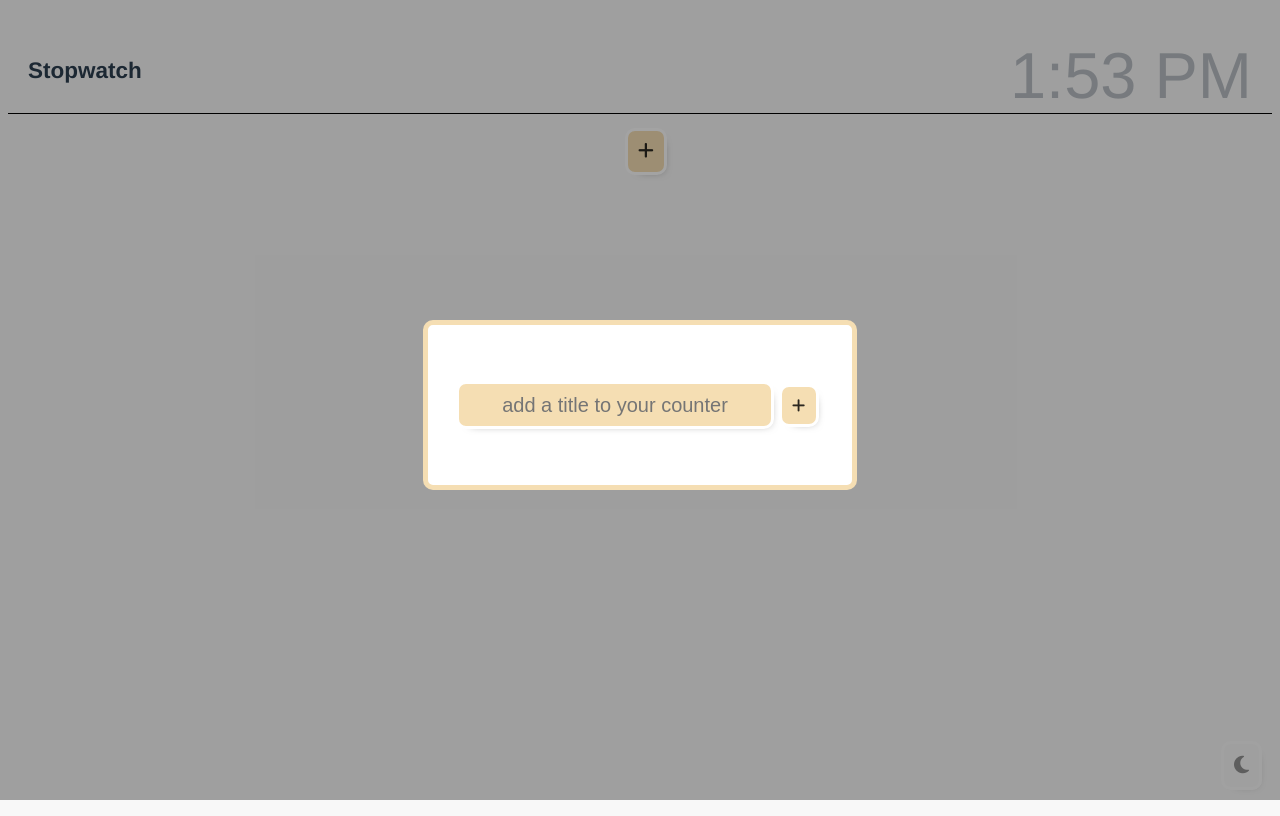
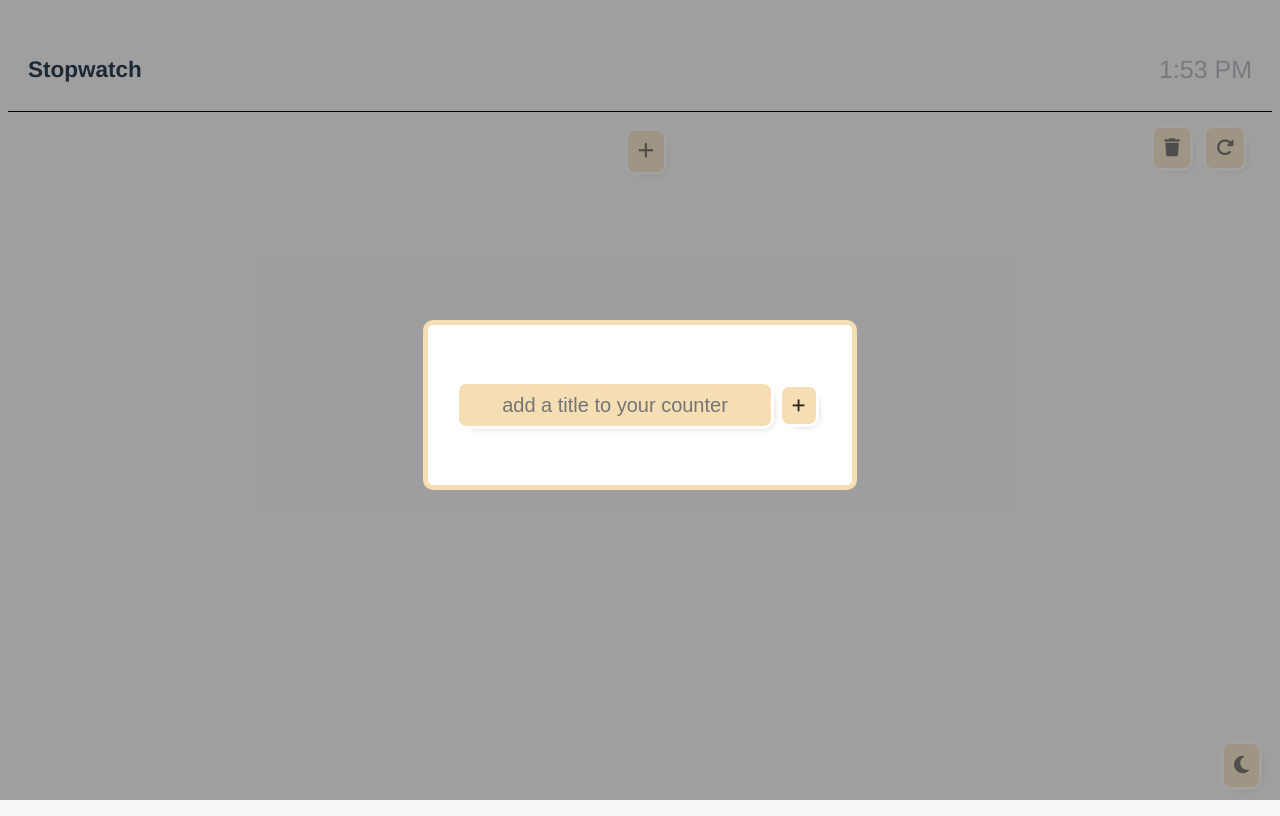
Before and after one commit to DamienLopvet/multiple-chronos, a Vue app: page / in a window 1280 px wide. Built offline with nearby package versions, Linux system fonts and the light colour scheme.

Commit message:
add remove all and reset all options

```diff
--- a/src/assets/style.css
+++ b/src/assets/style.css
@@ -52,12 +52,22 @@
 
 
 }
+.chrono-nav .fa-solid{
+    opacity: 1;
+    transition: all 200ms;
+
+}
+.chrono-nav .fa-solid:hover{
+    opacity: 0.6;
+    transition: all 200ms;
+
+}
 .dark{
 background-color: #000c!important;
 color:#fff;
 transition: background-color 400ms
 }
-.color-palette{
+.theme{
     position: fixed;
     bottom: 0;
     right: 8px;
@@ -67,8 +77,14 @@
     border:3px solid white;
     box-shadow: 5px 5px 10px -10px #000000a6;
     margin:10px;
-    opacity: 0.5;
+    opacity: 0.6;
+    background-color: wheat;
+    transition: all 400ms;
 
+}
+.theme:hover{
+    opacity: 1;
+    transition: all 400ms;
 
 }
 .color-palette:hover{
@@ -76,6 +92,7 @@
 }
 
 .add-counter-button {
+    opacity: 0.6;
     position: absolute;
     top: 120px;
     left: 50%;
@@ -87,7 +104,39 @@
     cursor: pointer;
     box-shadow: 5px 5px 10px -10px #000000a6;
     background-color: wheat;
+    transition: all 400ms;
 
+
+}
+.add-counter-button:hover {
+    opacity: 1;
+    transition: all 400ms;
+}
+.manage-chronos{
+    position: absolute;
+    top: 130px;
+    right: 0;
+    transform: translateX(-15px);
+    font-size: large;
+
+
+
+}
+.manage-chronos-icon{
+    opacity: 0.6;
+    padding: 10px;
+    margin-right:10px;
+    border:3px solid white;
+    border-radius: 10px;
+    cursor: pointer;
+    box-shadow: 5px 5px 10px -10px #000000a6;
+    background-color: wheat;
+    transition: all 400ms;
+
+}
+.manage-chronos-icon:hover{
+opacity: 1;
+transition: all 400ms;
 }
 .add-counter-button:hover {
 opacity: 0.9;
@@ -129,6 +178,7 @@
     border-radius: 10px;
     border:5px solid wheat;
     min-height: 130px;
+    z-index: 20;
 }
 .colorPicker{
     transform: translatey(30vh);
@@ -235,8 +285,14 @@
     border-radius: 10px;
     margin-bottom: 1rem;
     box-shadow: 5px 5px 10px -10px #000000a6;
-    border:5px solid white
+    border:5px solid white;
+transition: all 400ms   ;
 
+
+}
+.chrono-card:hover {
+opacity: 0.9;
+transition: all 400ms   ;
 }
 
 .chrono-counter {
@@ -269,7 +325,7 @@
 right: 0;
 font-size: 0.5rem;
 margin:3px;
-opacity: 0.5;
+opacity: 0.6;
 }
 
 .chrono-title-edit:hover{
@@ -303,9 +359,9 @@
 
 
 .clock-time {
-    margin:0  20px;
-    font-size: 65px;
- opacity: 0.3;
+    margin:0  20px 10px 0;
+    font-size: 25px;
+    opacity: 0.3;
 }
 .clock {
     position: absolute;
@@ -316,7 +372,7 @@
     border: 0.1px solid;
     width: 50px;
     height: 50px;
-    opacity: 0.1;
+    opacity: 0.3;
     animation-name: fade-in;
     animation-duration: 800ms;
 }
@@ -328,7 +384,7 @@
     display: block;
     border-bottom-left-radius:0.5px;
     border-bottom-right-radius:0.5px;
-    border-left: 1px solid #000;
+    border-left: 1px solid grey;
     content: "";
     left: 26px;
     top: 5px;
@@ -344,7 +400,7 @@
     width: 0px;
     height: 15px;
     display: block;
-    border-left: 1px solid #000;
+    border-left: 1px solid grey;
     content: "";
     left: 26px;
     top: 10px;
@@ -403,9 +459,7 @@
         width: 70% !important;
     }
 
-    .clock-time{
-        font-size: 45px;
-    }
+
 }
 @media screen and (max-width:500px) {
     .modal form {
@@ -414,7 +468,5 @@
 .modal input{
     width: 100% !important;
 }
-.clock-time{
-    font-size: 35px;
+
 }
-}
--- a/src/components/Counter.vue
+++ b/src/components/Counter.vue
@@ -7,11 +7,15 @@
             </div>
         </header>
         <span class="add-counter-button" @click="this.showCreateChrono=true"
-            :style="{'background-color': color}"><i class="fa-solid fa-plus"></i></span>
-        <div class="chronos-container" :style="{'border-color': color}">
+            ><i class="fa-solid fa-plus"></i></span>
+            <div class="manage-chronos">
+                <span class="manage-chronos-icon" title="delete all" @click="deleteAllChronos" ><i class="fa-solid fa-trash"></i></span>
+                <span class="manage-chronos-icon" title="reset all" @click="resetAllChronos"><i class="fa-solid fa-rotate-right"></i></span>
+            </div>
+        <div class="chronos-container" >
             <div class="chrono-card" v-for="(chrono, index) in arrayOfChronos" :key="index">
                 <!-- Title -->
-                <div class="chrono-title" :style="{'background-color': color}"
+                <div class="chrono-title"
                     @click="chrono.showEditTitle = true">
                     <p type="text">{{chrono.title}}</p>
                     <i class="fa-solid fa-pen chrono-title-edit cursor-pointer"
@@ -19,14 +23,14 @@
                 </div>
                 <!-- counter -->
                 <div class="chrono-counter" @click="!chrono.start? start(chrono) : stop(chrono)" :class="{dark:darkTheme}">
-                    <span v-if="chrono.start" class="clock"></span>
+                    <span v-if="chrono.start" class="clock" ></span>
                     <span v-if="!chrono.chronoState">00:00</span>
                     <span v-else>{{
                         new Date(chrono.chronoState).toISOString().slice(11, -8)
                         }}</span>
                 </div>
                 <!-- NAV -->
-                <div class="chrono-nav" :style="{'background-color': color}">
+                <div class="chrono-nav" >
                     <!-- backward -->
                     <span v-if="chrono.starTime>0" class="chrono-backward cursor-pointer" @mousedown="backward(chrono)"
                         @mouseup="stopBackwarding()" @touchstart="backward(chrono)" @touchend="stopBackwarding()"><i
@@ -53,9 +57,8 @@
                 <div v-if="chrono.showEditTitle" class="modal" @click.self="chrono.showEditTitle=false" >
                     <form @submit="editTitle(chrono)" class="edit-chrono-title" :class="{dark:darkTheme}">
 
-                        <input type="text" v-model="newTitle" :style="{'background-color':color }"
-                            :placeholder="`Change | ` + chrono.title + ` | ?`" required>
-                        <button type="submit" class="modal-submit" :style="{'background-color': color}"><i
+                        <input type="text" v-model="newTitle" :placeholder="`Change | ` + chrono.title + ` | ?`" required>
+                        <button type="submit" class="modal-submit" ><i
                                 class="fa-solid fa-plus"></i></button>
                     </form>
 
@@ -67,14 +70,14 @@
         <div v-if="showCreateChrono" class="modal" @click.self="this.showCreateChrono=false">
             <form @submit="createChrono" class=" create-chrono" :class="{dark:darkTheme}">
                 <input type="text" placeholder="add a title to your counter" v-model.trim="titleToSet" required
-                    :style="{'background-color': color}" />
-                <button type="submit" class="modal-submit" :style="{'background-color': color}"><i
+                     />
+                <button type="submit" class="modal-submit" ><i
                         class="fa-solid fa-plus"></i></button>
             </form>
         </div>
         <div :class="{dark:darkTheme}">
-            <span v-if="darkTheme" class="color-palette cursor-pointer" @click="lightTheme = !lightTheme, darkTheme = !darkTheme"><i class="fa-solid fa-sun" :class="{dark:darkTheme}"></i></span>
-            <span v-if="lightTheme" class="color-palette cursor-pointer" @click="lightTheme = !lightTheme, darkTheme = !darkTheme"><i class="fa-solid fa-moon" :class="{dark:darkTheme}"></i></span>
+            <span v-if="darkTheme" class="theme cursor-pointer" @click="lightTheme = !lightTheme, darkTheme = !darkTheme" :class="{dark:darkTheme}"><i class="fa-solid fa-sun" :class="{dark:darkTheme}" ></i></span>
+            <span v-if="lightTheme" class="theme cursor-pointer" @click="lightTheme = !lightTheme, darkTheme = !darkTheme"><i class="fa-solid fa-moon" :class="{dark:darkTheme}"></i></span>
 
         </div>
 
@@ -250,15 +253,24 @@
                     JSON.stringify(this.arrayOfChronos)
                 );
             },
-            changeColor(color) {
-        const { r, g, b, a } = color.rgba
-        this.color = `rgba(${r}, ${g}, ${b}, ${a})`
-        localStorage.setItem(
-                    "primaryColor",
-                    JSON.stringify(this.color)
-                );
-      },
+            resetAllChronos(){
+            if(confirm("Are you sure you want to reset all StopWatch?")){
 
+                for (let chrono of this.arrayOfChronos){
+                    this.stop(chrono)
+                    this.reset(chrono)
+                }
+            }
+            },
+         deleteAllChronos(){
+            if(confirm("Are you sure you want to delete all StopWatch?")){
+
+            this.arrayOfChronos = [];
+            this.sendToLocalStorage();
+            this.showCreateChrono = true
+        }
+
+        },
         },
         watch: {
             darkTheme(){
@@ -281,7 +293,6 @@
                 }
                 else if (event.keyCode === 27) {
                     self.showCreateChrono = false
-                    self.showChangePrimaryColor = false
                 }
             });
             this.showLocalTime();
```
